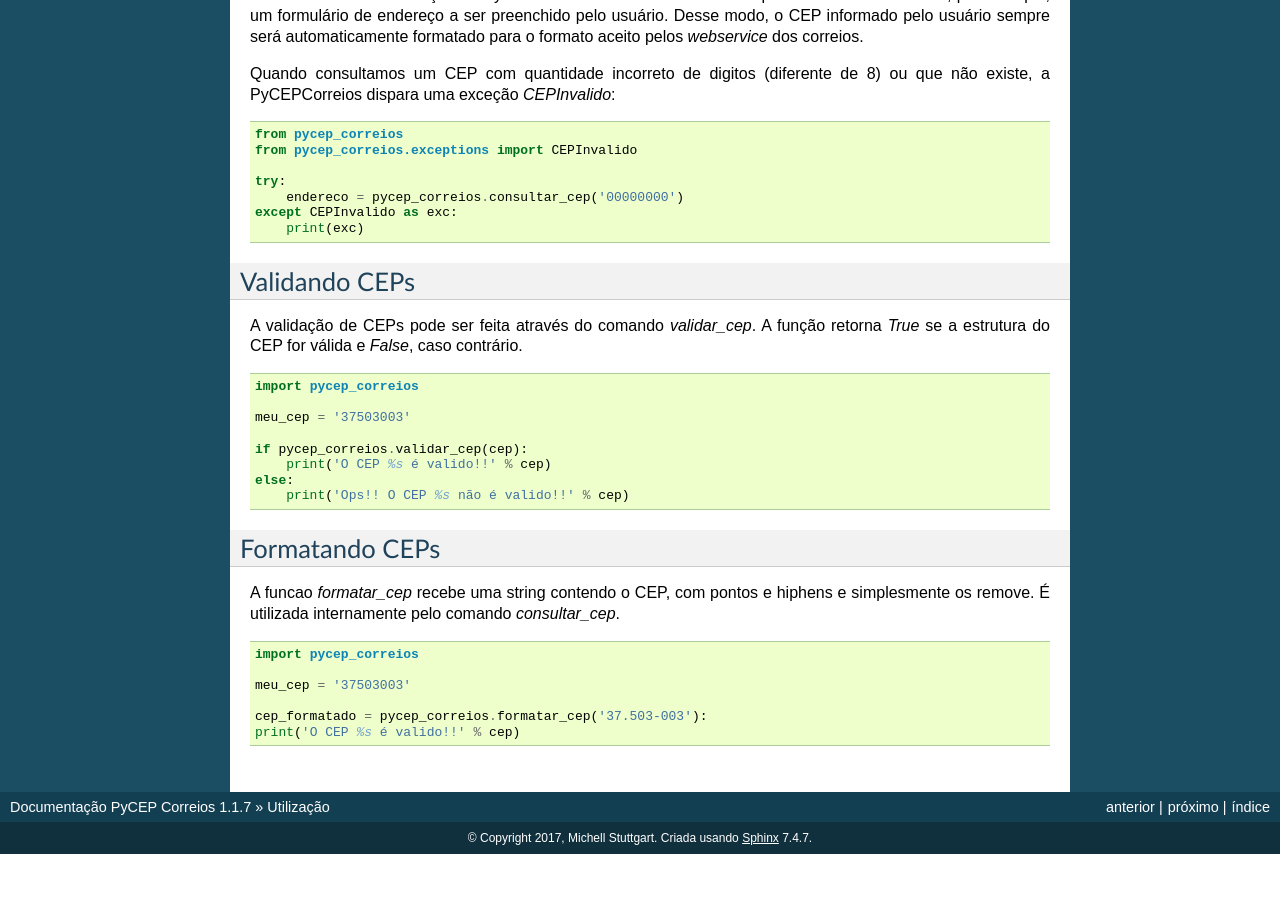
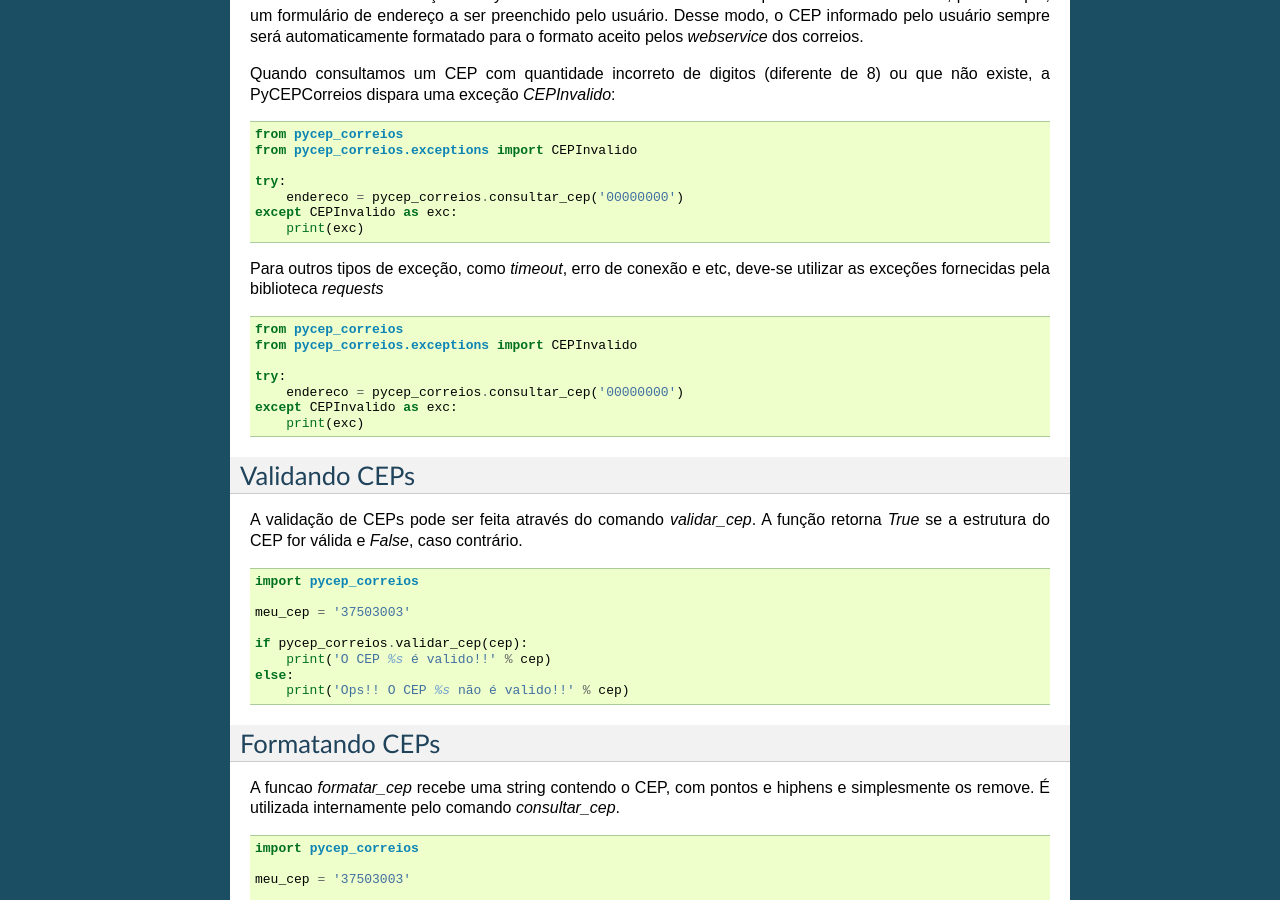
Before and after one commit to mstuttgart/brazilcep, a Sphinx documentation site: the page built from docs/usage.rst, in a window 1280 px wide and 900 px high, scrolled down 863 px. Built offline with Sphinx 7.4.7, drawn with Linux system fonts in a browser that asks for light colours; before the commit the page ends 1717 px from its top, so only the background shows below that.

Commit message:
[FIX] Ajustes gerais na documentacao

```diff
--- a/README.rst
+++ b/README.rst
@@ -52,7 +52,7 @@ O PyCEP Correios pode ser facilmente instalado com o comando a seguir:
 Como usar
 ---------
 
-Consultar o endereço de um CEP é muito simples com o PyCEPCorreios. Não importa se o CEP fornecido possui hífen ou ponto. O PyCEPCorreios trata a entrada garantindo uma entrada válida para o *webservice* dos Correios.
+Consultar o endereço de um CEP é muito simples com o PyCEPCorreios.
 Veja os exemplos a seguir:
 
 .. code-block:: python
@@ -80,6 +80,4 @@ Para dúvidas, sugestões e relatórios de *bugs*, por gentileza, crie uma *issu
 Créditos
 --------
 
-.. include:: ../AUTHORS.rst
-
 Copyright (C) 2015-2017 por Michell Stuttgart Faria
--- a/docs/installation.rst
+++ b/docs/installation.rst
@@ -37,7 +37,7 @@ Uma vez que você tenha uma cópia do código fonte, você pode instalá-lo com:
 
 .. code-block:: console
 
-    $ python setup.py install
+    $ python3 setup.py install
 
 
 .. _Github repo: https://github.com/mstuttgart/pycep_correios
--- a/docs/usage.rst
+++ b/docs/usage.rst
@@ -3,7 +3,7 @@ Utilização
 ==========
 
 Consultar o endereço de um CEP é muito simples com o PyCEPCorreios. Ela for projetada de modo a
-tornar a  sua utilização o mais simples possível.
+tornar a sua utilização o mais simples possível.
 
 Consultando CEPs
 ----------------
@@ -65,6 +65,19 @@ ou que não existe, a PyCEPCorreios dispara uma exceção `CEPInvalido`:
     except CEPInvalido as exc:
         print(exc)
 
+Para outros tipos de exceção, como *timeout*, erro de conexão e etc, deve-se
+utilizar as exceções fornecidas pela biblioteca *requests*
+
+.. code:: python
+
+    from pycep_correios
+    from pycep_correios.exceptions import CEPInvalido
+
+    try:
+        endereco = pycep_correios.consultar_cep('00000000')
+    except CEPInvalido as exc:
+        print(exc)
+
 Validando CEPs
 --------------
 
--- a/setup.py
+++ b/setup.py
@@ -45,6 +45,7 @@ setup(
         'Development Status :: 5 - Production/Stable',
         'Intended Audience :: Developers',
         'Topic :: Software Development :: Build Tools',
+        'Natural Language :: Portuguese',
         'License :: OSI Approved :: MIT License',
         'Operating System :: MacOS :: MacOS X',
         'Operating System :: Microsoft :: Windows',
```
